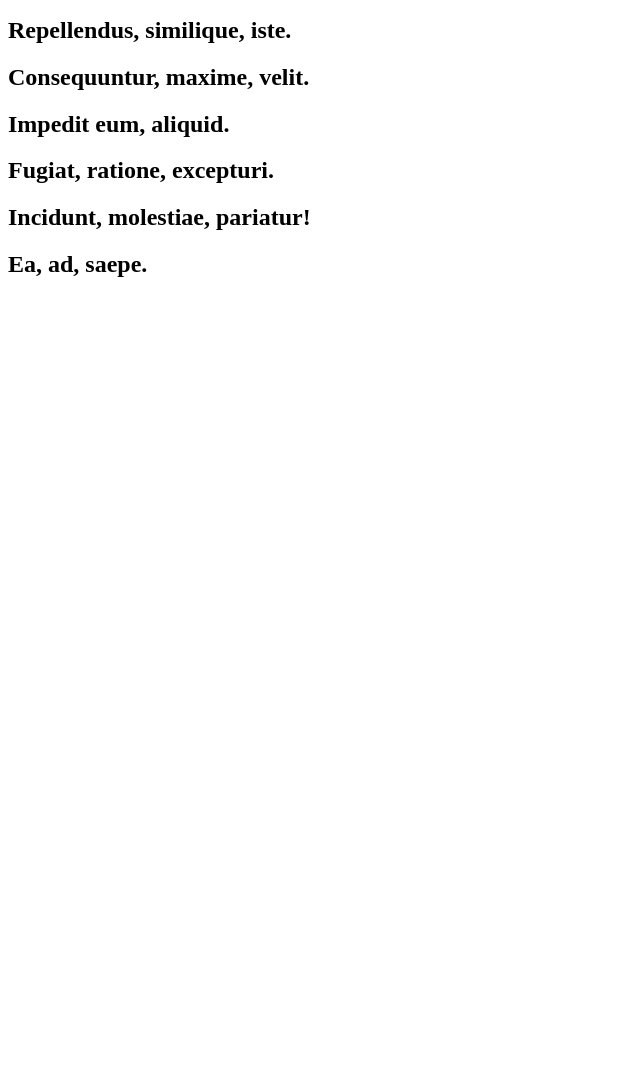
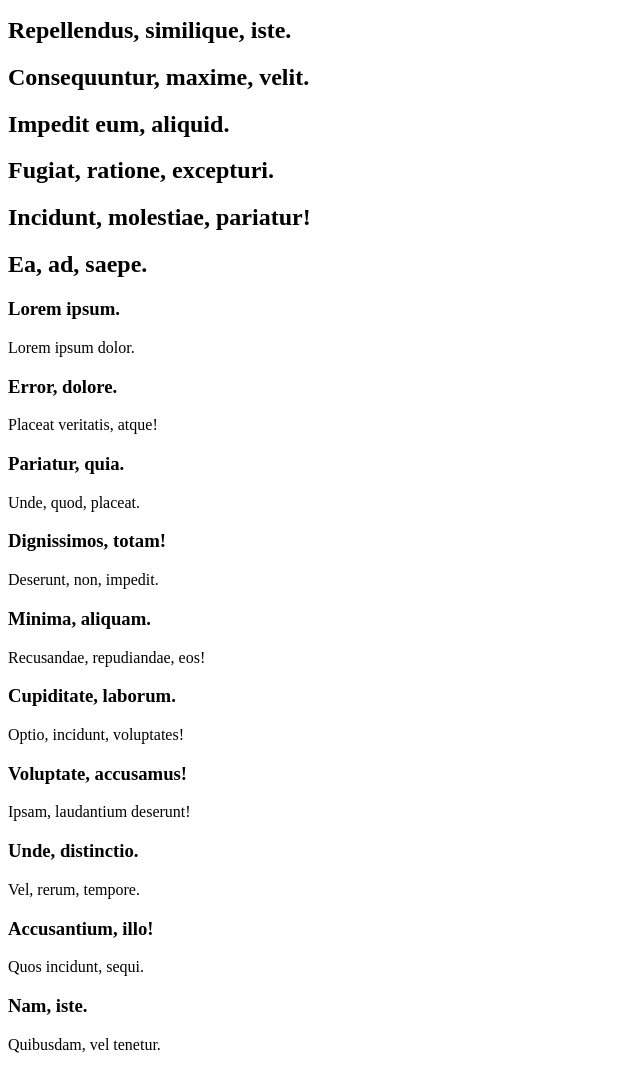
Before and after one commit to Philippe-Baudin/decouverte-git, a plain HTML site: page decouverte.html in a window 1280 px wide. Shown: the part 3856-4926 px from the top of the page, without its empty margins (0-640 px from the left). Before the commit the page ends 4154 px from the top, so only its background shows below. Drawn offline with Linux system fonts and the light colour scheme.

Commit message:
suite emmet

```diff
--- a/decouverte.html
+++ b/decouverte.html
@@ -76,6 +76,8 @@
 			<p>Optio, voluptatibus vitae itaque perspiciatis! Possimus eaque aspernatur harum dolore.</p>
 		</article>
 	</div>
+
+	<!-- 	article*20>h2>lorem3	-->
 	<article>
 		<h2>Lorem ipsum dolor.</h2>
 	</article>
@@ -137,6 +139,50 @@
 		<h2>Ea, ad, saepe.</h2>
 	</article>
 
+	<!--
+	article*10>(h3>lorem2)+p>lorem3
+	-->
+	<article>
+		<h3>Lorem ipsum.</h3>
+		<p>Lorem ipsum dolor.</p>
+	</article>
+	<article>
+		<h3>Error, dolore.</h3>
+		<p>Placeat veritatis, atque!</p>
+	</article>
+	<article>
+		<h3>Pariatur, quia.</h3>
+		<p>Unde, quod, placeat.</p>
+	</article>
+	<article>
+		<h3>Dignissimos, totam!</h3>
+		<p>Deserunt, non, impedit.</p>
+	</article>
+	<article>
+		<h3>Minima, aliquam.</h3>
+		<p>Recusandae, repudiandae, eos!</p>
+	</article>
+	<article>
+		<h3>Cupiditate, laborum.</h3>
+		<p>Optio, incidunt, voluptates!</p>
+	</article>
+	<article>
+		<h3>Voluptate, accusamus!</h3>
+		<p>Ipsam, laudantium deserunt!</p>
+	</article>
+	<article>
+		<h3>Unde, distinctio.</h3>
+		<p>Vel, rerum, tempore.</p>
+	</article>
+	<article>
+		<h3>Accusantium, illo!</h3>
+		<p>Quos incidunt, sequi.</p>
+	</article>
+	<article>
+		<h3>Nam, iste.</h3>
+		<p>Quibusdam, vel tenetur.</p>
+	</article>
+
 	<script src="menu.js"></script>
 
 </body>
```
